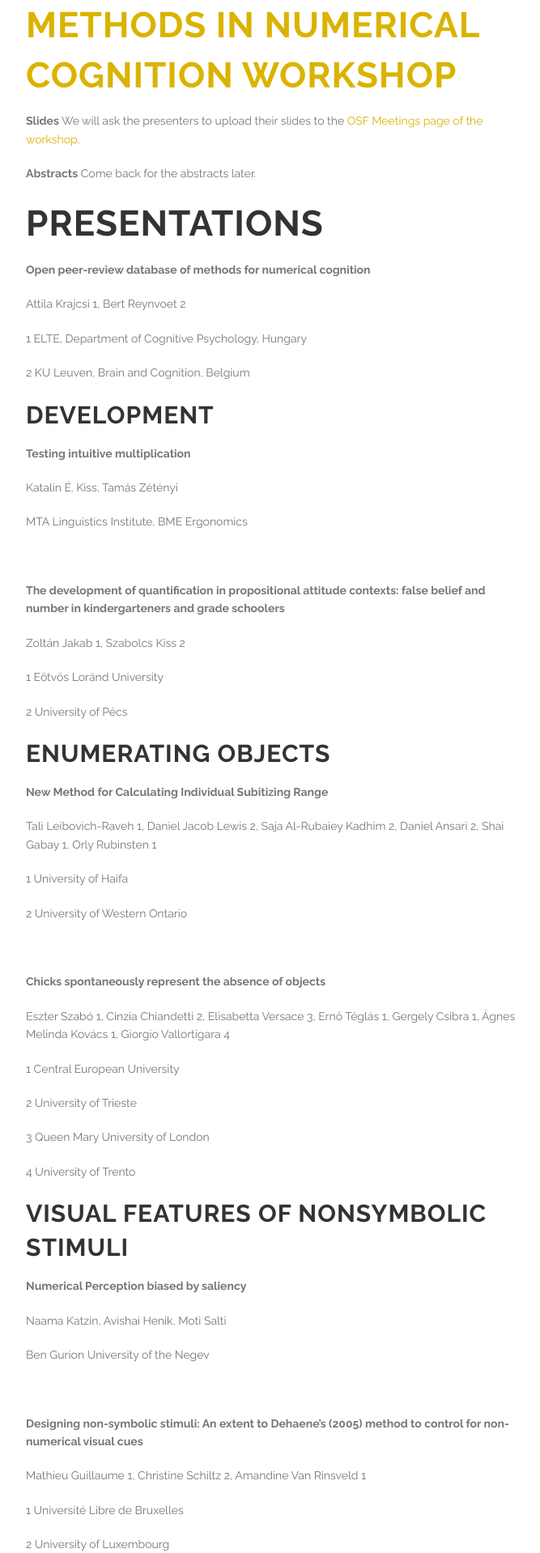
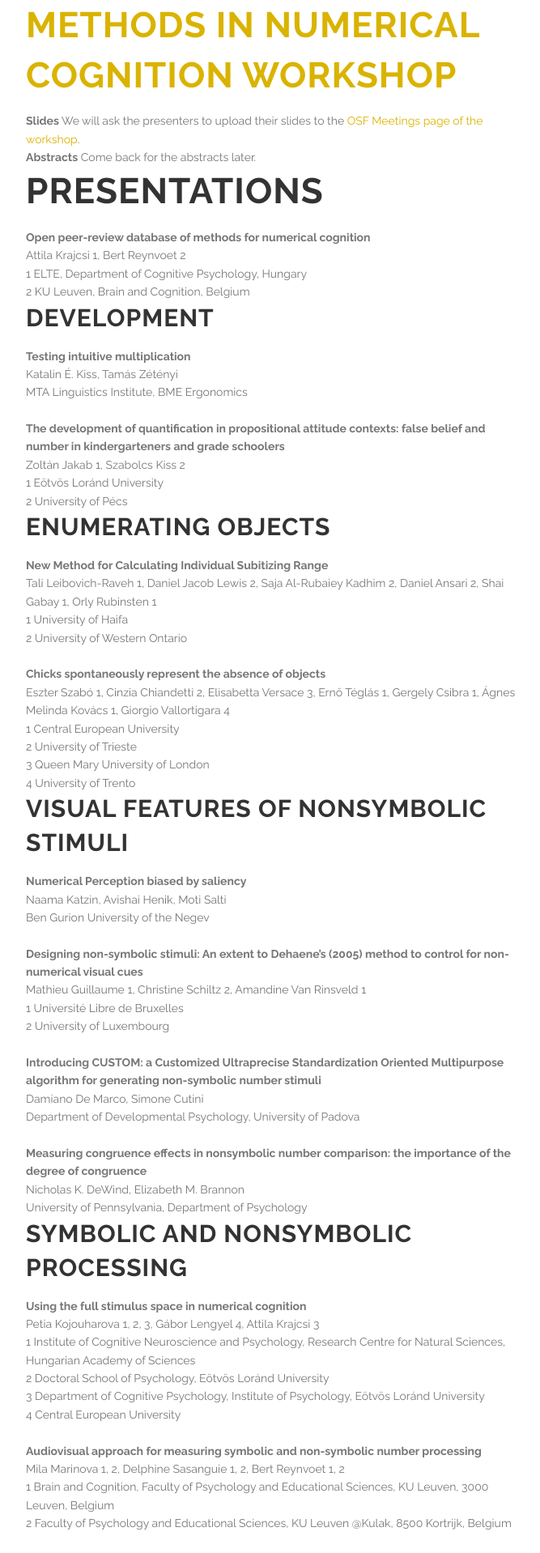
Before and after one commit to theNumberWorks/numberworks_website, a Jekyll site: the page built from numerical_cognition_methods_workshop_program.md, in a window 1280 px wide. Shown: the top 1918 px of the page at 81% size, without its empty margins (63-730 px from the left). Built offline with Jekyll 4.4.1, drawn with Linux system fonts in a browser that asks for light colours.

Commit message:
workshop: add program

```diff
--- a/numerical_cognition_methods_workshop_program.md
+++ b/numerical_cognition_methods_workshop_program.md
@@ -4,7 +4,8 @@ title: Methods in Numerical Cognition Workshop
 ---
 
 <style>
-body {color: #777; margin-bottom: 0.0}
+body {color: #777;}
+p {margin-bottom: 0.0;}
 </style>
 
 # [Methods in Numerical Cognition Workshop](numerical_cognition_methods_workshop)
```
